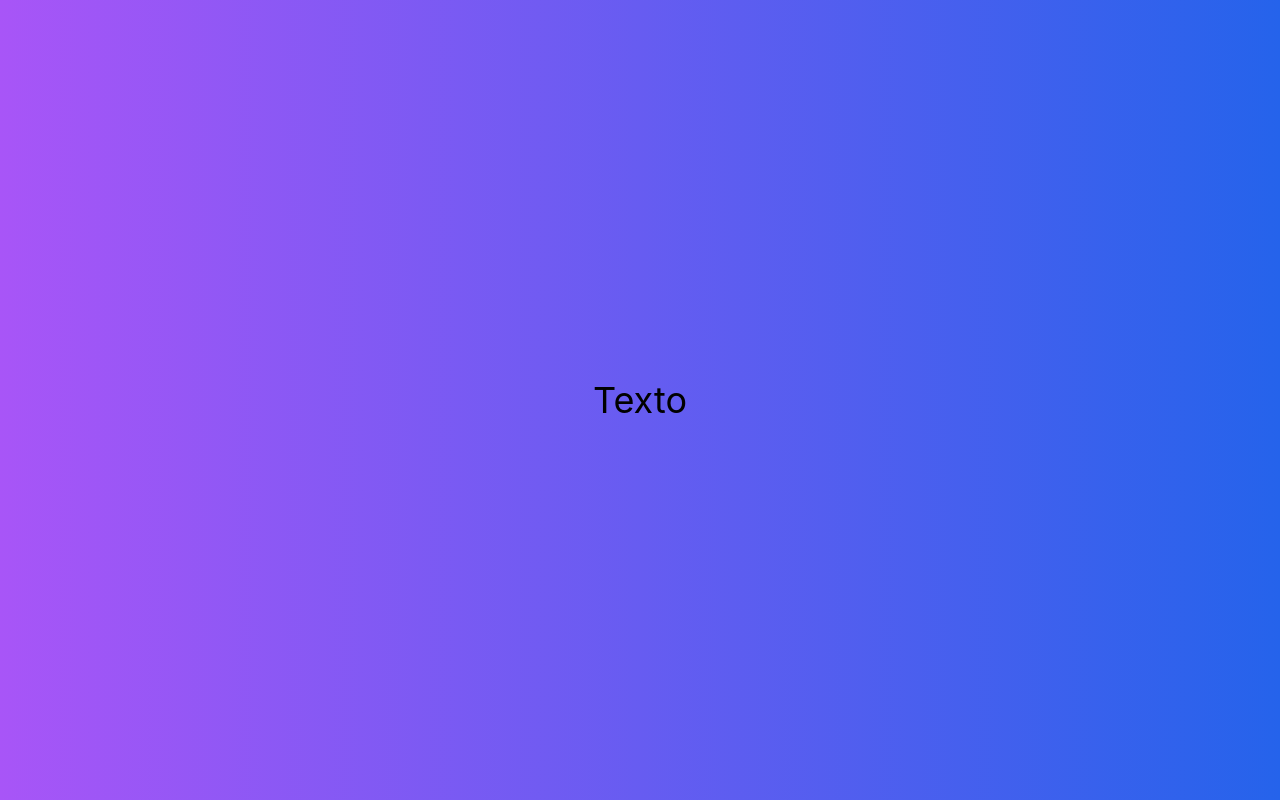
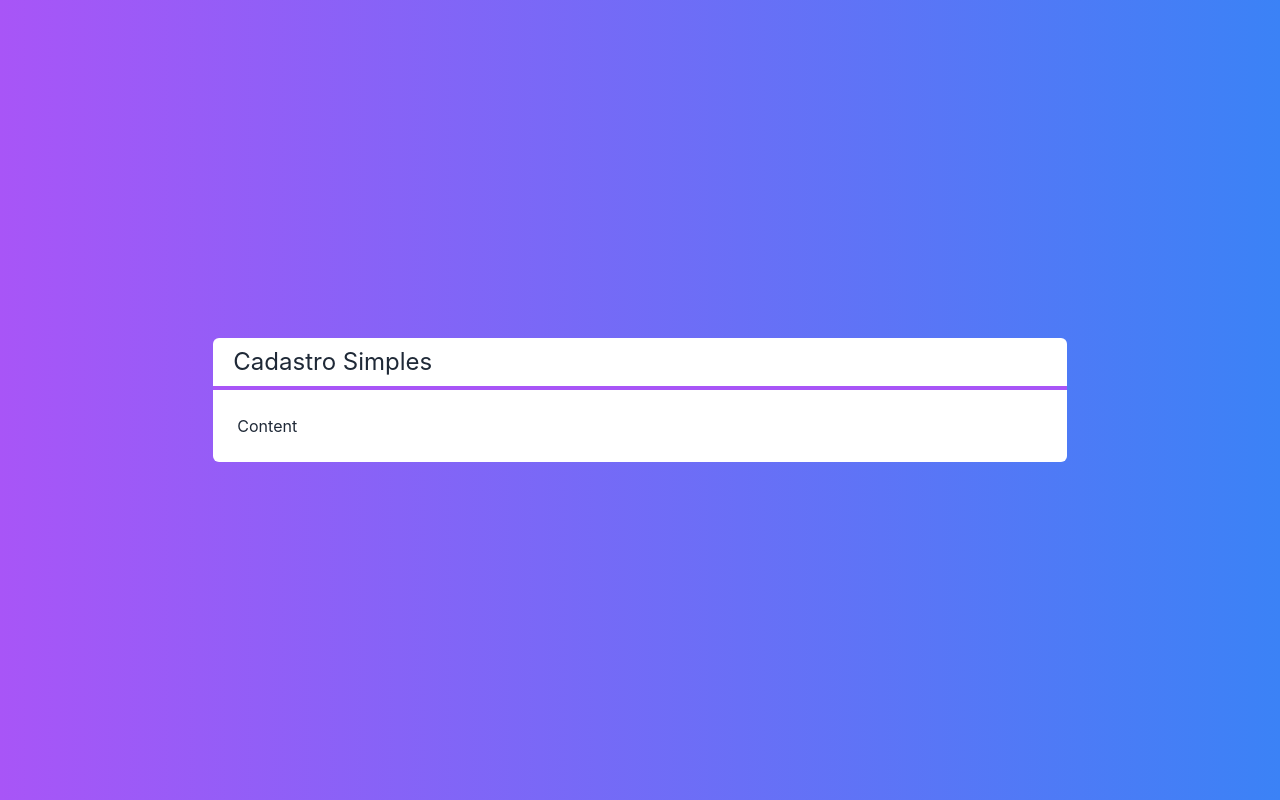
Before and after one commit to DaniloIS/cadasgrt, a Next.js app: page / in a window 1280 px wide. Built offline with nearby package versions, Linux system fonts and the light colour scheme.

Commit message:
Componentes Layout e Title

```diff
--- /dev/null
+++ b/src/components/Layout.tsx
@@ -0,0 +1,23 @@
+import Title from "./Title";
+
+interface LayoutProps {
+    title: string,
+    children: any
+}
+
+export default function Layout(props: LayoutProps) {
+    return (
+        <div className={`
+            flex flex-col w-2/3
+            bg-white text-gray-800
+            rounded-md
+        `}>
+
+            <Title title={props.title} />
+            <div className='p-6'>
+                {props.children}
+            </div>
+
+        </div>
+    )
+}
--- /dev/null
+++ b/src/components/Title.tsx
@@ -0,0 +1,8 @@
+export default function Title(props) {
+    return (
+        <div className='flex flex-col justify-center'>
+            <h1 className='px-5 py-2 text-2xl'>{props.title}</h1>
+            <hr className='border-2 border-purple-500' />
+        </div>
+    )
+}
--- a/src/pages/index.tsx
+++ b/src/pages/index.tsx
@@ -1,3 +1,5 @@
+import Layout from '../components/Layout';
+
 export default function Home() {
   return (
     <div className={`
@@ -5,9 +7,12 @@
       h-screen
       justify-center
       items-center
-      bg-gradient-to-r from-purple-500 to-blue-600
+      bg-gradient-to-r to-blue-500 from-purple-500
+      text-white
     `}>
-      <span className="text-4xl">Texto</span>
+      <Layout title='Cadastro Simples'>
+        <span>Content</span>
+      </Layout>
     </div>
   )
 }
```
